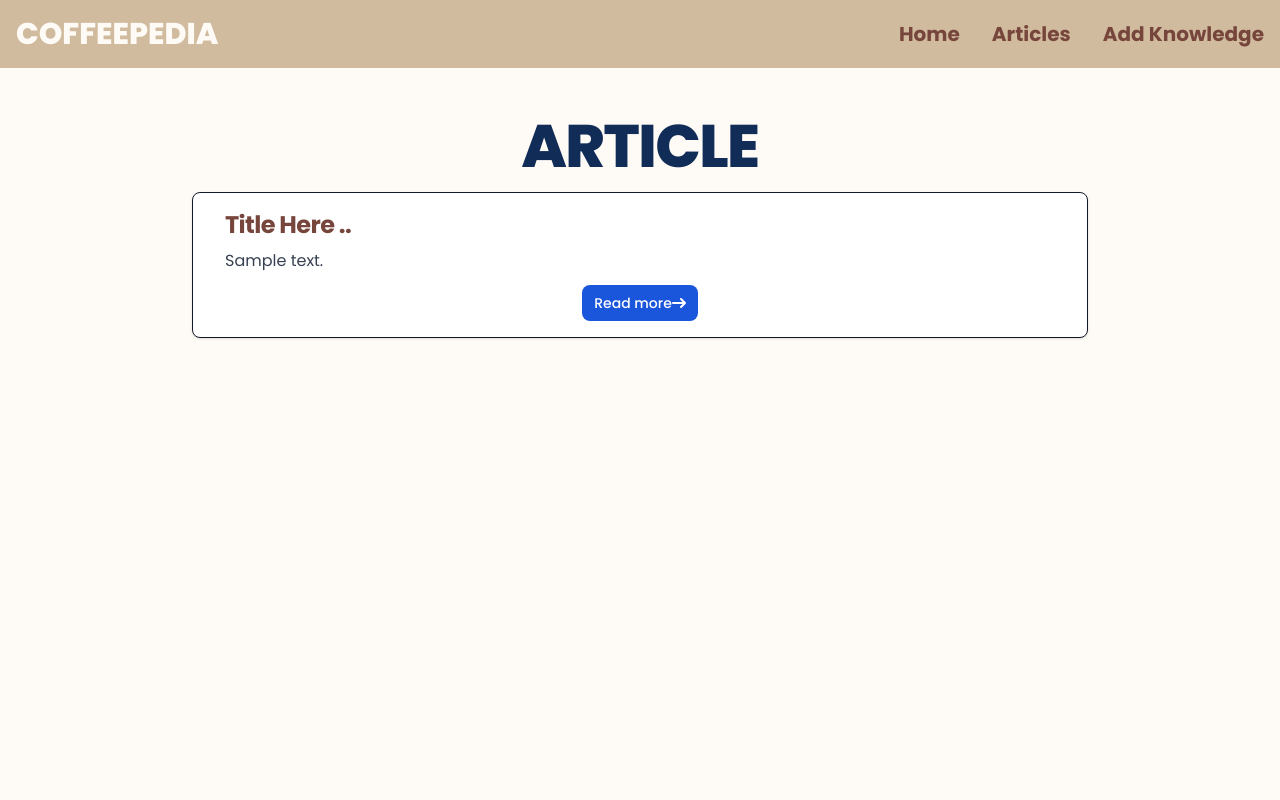
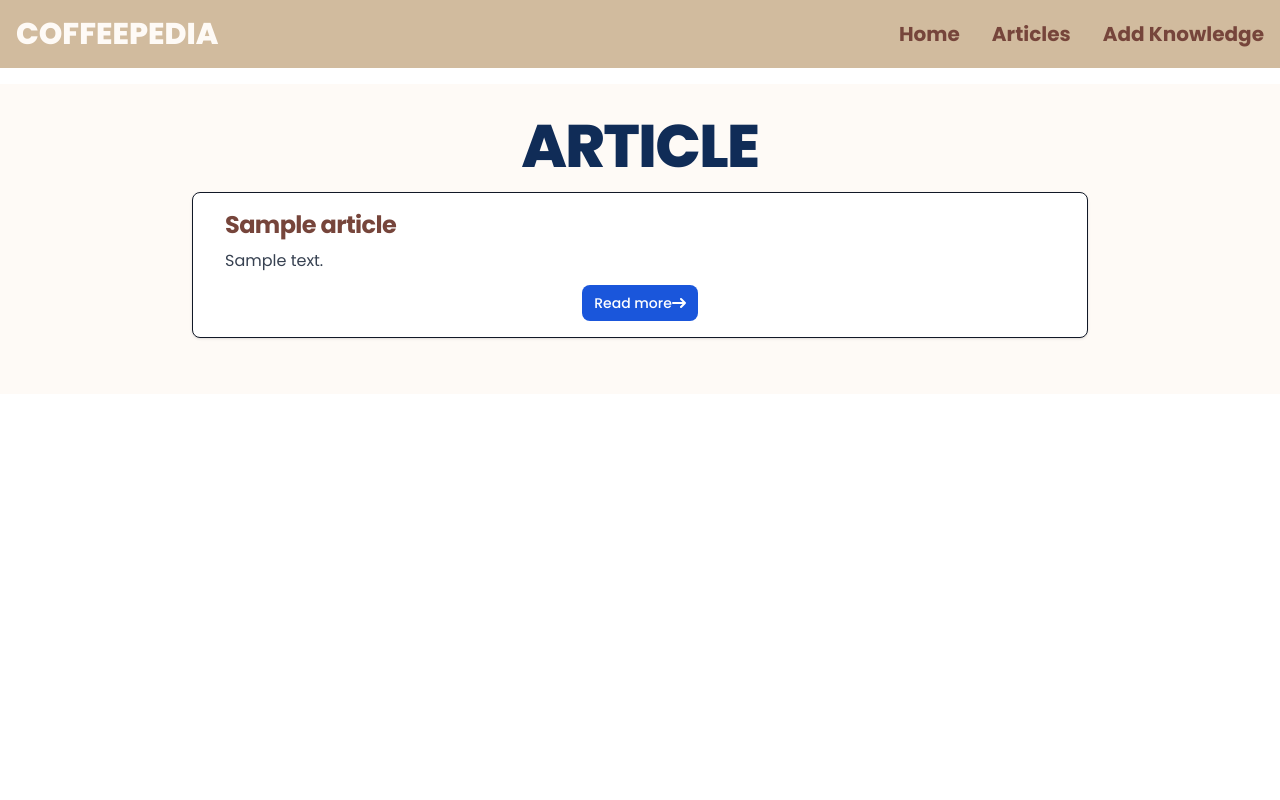
Before and after one commit to devinalusiana15/kms_kopi, a Django app: template kms_app/templates/pages/articles.html in a window 1280 px wide. Run offline with Django 4.2, Linux system fonts and the light colour scheme; the template is opened without the code that fills it: most values are stand-ins (such as "Sample title", 1, 10 or a date in 2020); parts of the project's set-up code (start-up, migrations or seed data) failed here and were passed over; some libraries are stand-ins or nearby versions.

Commit message:
FIX: Memperbaiki integrasi tampil artikel

```diff
--- a/kms_app/templates/pages/articles.html
+++ b/kms_app/templates/pages/articles.html
@@ -5,27 +5,25 @@
         <h1 class="mb-4 text-4xl font-extrabold tracking-tight leading-none md:text-5xl lg:text-6xl">ARTICLE</h1>
 
         <!-- Related Article -->
-        <div
-            class="py-4 max-w-4xl mx-auto bg-white border border-gray-900 rounded-lg shadow dark:bg-gray-800 dark:border-gray-900">
+        {% for article in articles %}
+      <div class="py-4 max-w-4xl mx-auto bg-white border border-gray-900 rounded-lg shadow dark:bg-gray-800 dark:border-gray-900">
         <a href="#">
-                <h5 class="mb-2 pl-8 text-left text-2xl font-bold tracking-tight text-gray-900 dark:text-white" style="color: #76453B;">Title Here ..</h5>
+          <h5 id="document-title" class="mb-2 pl-8 text-left text-2xl font-bold tracking-tight text-gray-900 dark:text-white" style="color: #76453B;">{{ article.doc_name }}</h5>
         </a>
-            {% if context %}
-                <p class="mb-3 pl-8 font-normal text-gray-700 dark:text-gray-400 text-left">{{ context }}</p>
+        {% if article.context %}
+          <p class="mb-3 pl-8 font-normal text-gray-700 dark:text-gray-400 text-left">{{ article.context }}</p>
         {% else %}
           <p class="mb-3 pl-8 font-normal text-gray-700 dark:text-gray-400 text-left">No article</p>
         {% endif %}
-            <a href="#"
-                class="inline-flex items-center px-3 py-2 text-sm font-medium text-center text-white bg-blue-700 rounded-lg hover:bg-blue-800 focus:ring-4 focus:outline-none focus:ring-blue-300 dark:bg-blue-600 dark:hover:bg-blue-700 dark:focus:ring-blue-800">
+        <a href="#" class="inline-flex items-center px-3 py-2 text-sm font-medium text-center text-white bg-blue-700 rounded-lg hover:bg-blue-800 focus:ring-4 focus:outline-none focus:ring-blue-300 dark:bg-blue-600 dark:hover:bg-blue-700 dark:focus:ring-blue-800">
           Read more
-                <svg class="rtl:rotate-180 w-3.5 h-3.5 ms-2" aria-hidden="true" xmlns="http://www.w3.org/2000/svg"
-                    fill="none" viewBox="0 0 14 10">
-                    <path stroke="currentColor" stroke-linecap="round" stroke-linejoin="round" stroke-width="2"
-                        d="M1 5h12m0 0L9 1m4 4L9 9" />
+          <svg class="rtl:rotate-180 w-3.5 h-3.5 ms-2" aria-hidden="true" xmlns="http://www.w3.org/2000/svg" fill="none" viewBox="0 0 14 10">
+            <path stroke="currentColor" stroke-linecap="round" stroke-linejoin="round" stroke-width="2" d="M1 5h12m0 0L9 1m4 4L9 9" />
           </svg>
         </a>
       </div>
-    </div>
+      <div><br></div>
+    {% endfor %}
 
     <div class="bg_color w-full h-full absolute top-0 left-0 z-0"></div>
 </section>
```
Lines whose indentation alone changed are shown as unchanged.
